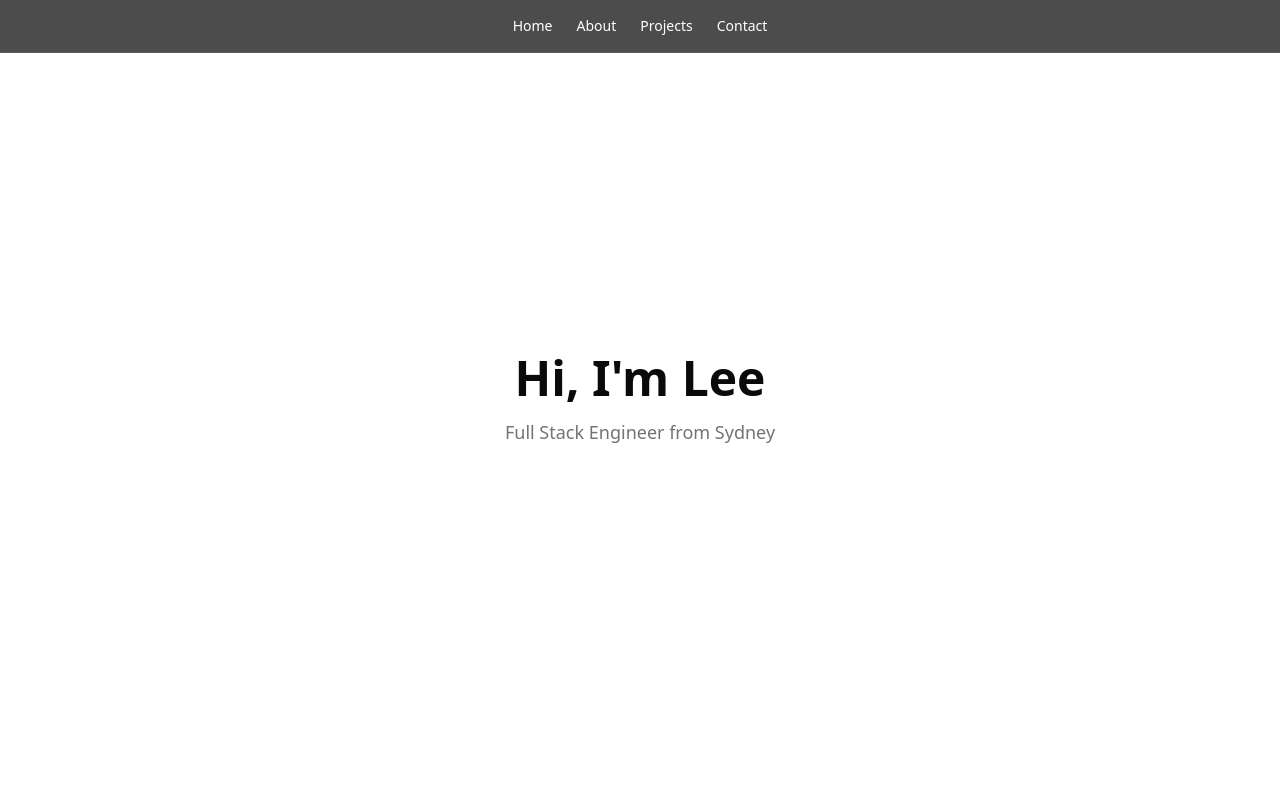
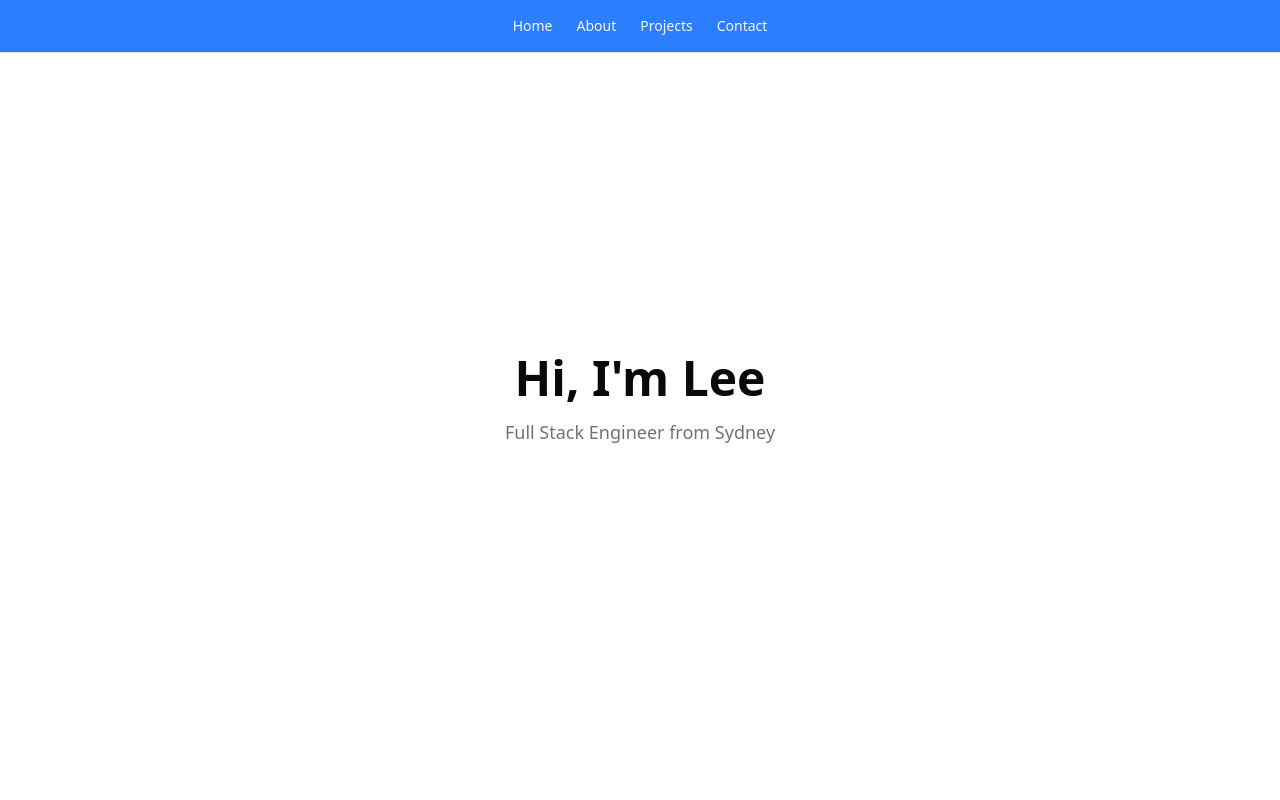
Before and after one commit to 4kyl-biz/react-portfolio-template, a Next.js app: page / in a window 1280 px wide. Shown: the top 800 px of the page. Built offline with nearby package versions, Linux system fonts and the light colour scheme.

Commit message:
Add blue theme

```diff
--- a/src/app/globals.css
+++ b/src/app/globals.css
@@ -44,72 +44,120 @@
 }
 
 :root {
-  --radius: 0.625rem;
-  --background: oklch(1 0 0);
-  --foreground: oklch(0.145 0 0);
-  --card: oklch(1 0 0);
-  --card-foreground: oklch(0.145 0 0);
-  --popover: oklch(1 0 0);
-  --popover-foreground: oklch(0.145 0 0);
-  --primary: oklch(0.205 0 0);
-  --primary-foreground: oklch(0.985 0 0);
-  --secondary: oklch(0.97 0 0);
-  --secondary-foreground: oklch(0.205 0 0);
-  --muted: oklch(0.97 0 0);
-  --muted-foreground: oklch(0.556 0 0);
-  --accent: oklch(0.97 0 0);
-  --accent-foreground: oklch(0.205 0 0);
-  --destructive: oklch(0.577 0.245 27.325);
-  --border: oklch(0.922 0 0);
-  --input: oklch(0.922 0 0);
-  --ring: oklch(0.708 0 0);
-  --chart-1: oklch(0.646 0.222 41.116);
-  --chart-2: oklch(0.6 0.118 184.704);
-  --chart-3: oklch(0.398 0.07 227.392);
-  --chart-4: oklch(0.828 0.189 84.429);
-  --chart-5: oklch(0.769 0.188 70.08);
-  --sidebar: oklch(0.985 0 0);
-  --sidebar-foreground: oklch(0.145 0 0);
-  --sidebar-primary: oklch(0.205 0 0);
-  --sidebar-primary-foreground: oklch(0.985 0 0);
-  --sidebar-accent: oklch(0.97 0 0);
-  --sidebar-accent-foreground: oklch(0.205 0 0);
-  --sidebar-border: oklch(0.922 0 0);
-  --sidebar-ring: oklch(0.708 0 0);
+  /* Global border radius */
+  --radius: 0.65rem;
+
+  /* Base background and text colors for light mode */
+  --background: oklch(1 0 0); /* Pure white */
+  --foreground: oklch(0.141 0.005 285.823); /* Deep bluish text color */
+
+  /* Card components */
+  --card: oklch(1 0 0); /* Same as background */
+  --card-foreground: oklch(0.141 0.005 285.823); /* Same as foreground */
+
+  /* Popovers and tooltips */
+  --popover: oklch(1 0 0); /* Matches background */
+  --popover-foreground: oklch(0.141 0.005 285.823);
+
+  /* Primary brand color (blue) */
+  --primary: oklch(0.623 0.214 259.815); /* Main interactive elements */
+  --primary-foreground: oklch(0.97 0.014 254.604); /* Text/icon on primary */
+
+  /* Secondary button/element colors */
+  --secondary: oklch(0.967 0.001 286.375);
+  --secondary-foreground: oklch(0.21 0.006 285.885);
+
+  /* Muted text and surfaces */
+  --muted: oklch(0.967 0.001 286.375);
+  --muted-foreground: oklch(0.552 0.016 285.938);
+
+  /* Accent highlights (e.g., active nav item) */
+  --accent: oklch(0.967 0.001 286.375);
+  --accent-foreground: oklch(0.21 0.006 285.885);
+
+  /* Destructive elements (e.g., delete buttons) */
+  --destructive: oklch(0.577 0.245 27.325); /* Red/orange tone */
+
+  /* Borders and input backgrounds */
+  --border: oklch(0.92 0.004 286.32);
+  --input: oklch(0.92 0.004 286.32);
+
+  /* Focus ring (e.g., outline on focus) */
+  --ring: oklch(0.623 0.214 259.815);
+
+  /* Charts (used for data visualization) */
+  --chart-1: oklch(0.646 0.222 41.116); /* Orange */
+  --chart-2: oklch(0.6 0.118 184.704); /* Teal */
+  --chart-3: oklch(0.398 0.07 227.392); /* Blue-violet */
+  --chart-4: oklch(0.828 0.189 84.429); /* Lime-green */
+  --chart-5: oklch(0.769 0.188 70.08); /* Yellow-green */
+
+  /* Sidebar styling */
+  --sidebar: oklch(0.985 0 0); /* Very light */
+  --sidebar-foreground: oklch(0.141 0.005 285.823); /* Dark text */
+  --sidebar-primary: oklch(0.623 0.214 259.815); /* Same as --primary */
+  --sidebar-primary-foreground: oklch(0.97 0.014 254.604);
+  --sidebar-accent: oklch(0.967 0.001 286.375);
+  --sidebar-accent-foreground: oklch(0.21 0.006 285.885);
+  --sidebar-border: oklch(0.92 0.004 286.32);
+  --sidebar-ring: oklch(0.623 0.214 259.815);
 }
 
 .dark {
-  --background: oklch(0.145 0 0);
-  --foreground: oklch(0.985 0 0);
-  --card: oklch(0.205 0 0);
+  /* Base background and foreground for dark mode */
+  --background: oklch(0.141 0.005 285.823); /* Dark blue tone */
+  --foreground: oklch(0.985 0 0); /* White text */
+
+  /* Card components in dark mode */
+  --card: oklch(0.21 0.006 285.885);
   --card-foreground: oklch(0.985 0 0);
-  --popover: oklch(0.205 0 0);
+
+  /* Popovers in dark mode */
+  --popover: oklch(0.21 0.006 285.885);
   --popover-foreground: oklch(0.985 0 0);
-  --primary: oklch(0.922 0 0);
-  --primary-foreground: oklch(0.205 0 0);
-  --secondary: oklch(0.269 0 0);
+
+  /* Primary color for dark mode */
+  --primary: oklch(0.546 0.245 262.881); /* Bright blue */
+  --primary-foreground: oklch(
+    0.379 0.146 265.522
+  ); /* For text/icons on primary */
+
+  /* Secondary elements */
+  --secondary: oklch(0.274 0.006 286.033);
   --secondary-foreground: oklch(0.985 0 0);
-  --muted: oklch(0.269 0 0);
-  --muted-foreground: oklch(0.708 0 0);
-  --accent: oklch(0.269 0 0);
+
+  /* Muted text and elements */
+  --muted: oklch(0.274 0.006 286.033);
+  --muted-foreground: oklch(0.705 0.015 286.067);
+
+  /* Accent elements in dark mode */
+  --accent: oklch(0.274 0.006 286.033);
   --accent-foreground: oklch(0.985 0 0);
+
+  /* Destructive action (e.g., red for delete) */
   --destructive: oklch(0.704 0.191 22.216);
+
+  /* Border, input, and ring styles */
   --border: oklch(1 0 0 / 10%);
   --input: oklch(1 0 0 / 15%);
-  --ring: oklch(0.556 0 0);
-  --chart-1: oklch(0.488 0.243 264.376);
-  --chart-2: oklch(0.696 0.17 162.48);
-  --chart-3: oklch(0.769 0.188 70.08);
-  --chart-4: oklch(0.627 0.265 303.9);
-  --chart-5: oklch(0.645 0.246 16.439);
-  --sidebar: oklch(0.205 0 0);
+  --ring: oklch(0.488 0.243 264.376);
+
+  /* Chart colors for dark mode */
+  --chart-1: oklch(0.488 0.243 264.376); /* Blue-purple */
+  --chart-2: oklch(0.696 0.17 162.48); /* Greenish */
+  --chart-3: oklch(0.769 0.188 70.08); /* Yellow-green */
+  --chart-4: oklch(0.627 0.265 303.9); /* Magenta */
+  --chart-5: oklch(0.645 0.246 16.439); /* Reddish-orange */
+
+  /* Sidebar styling for dark mode */
+  --sidebar: oklch(0.21 0.006 285.885);
   --sidebar-foreground: oklch(0.985 0 0);
-  --sidebar-primary: oklch(0.488 0.243 264.376);
-  --sidebar-primary-foreground: oklch(0.985 0 0);
-  --sidebar-accent: oklch(0.269 0 0);
+  --sidebar-primary: oklch(0.546 0.245 262.881);
+  --sidebar-primary-foreground: oklch(0.379 0.146 265.522);
+  --sidebar-accent: oklch(0.274 0.006 286.033);
   --sidebar-accent-foreground: oklch(0.985 0 0);
   --sidebar-border: oklch(1 0 0 / 10%);
-  --sidebar-ring: oklch(0.556 0 0);
+  --sidebar-ring: oklch(0.488 0.243 264.376);
 }
 
 @layer base {
--- a/src/components/Navbar.tsx
+++ b/src/components/Navbar.tsx
@@ -8,12 +8,12 @@
   ];
 
   return (
-    <nav className="fixed top-0 w-full bg-black/70 backdrop-blur z-50 p-4 flex justify-center gap-6 border-b border-white/10">
+    <nav className="fixed top-0 w-full text-primary-foreground bg-primary backdrop-blur z-50 p-4 flex justify-center gap-6 border-b border-border">
       {navItems.map((item) => (
         <a
           key={item.href}
           href={item.href}
-          className="text-sm text-white hover:text-blue-400 transition-colors"
+          className="text-sm text-primary-foreground hover:text-primary-foreground/80 transition-colors"
         >
           {item.label}
         </a>
```
